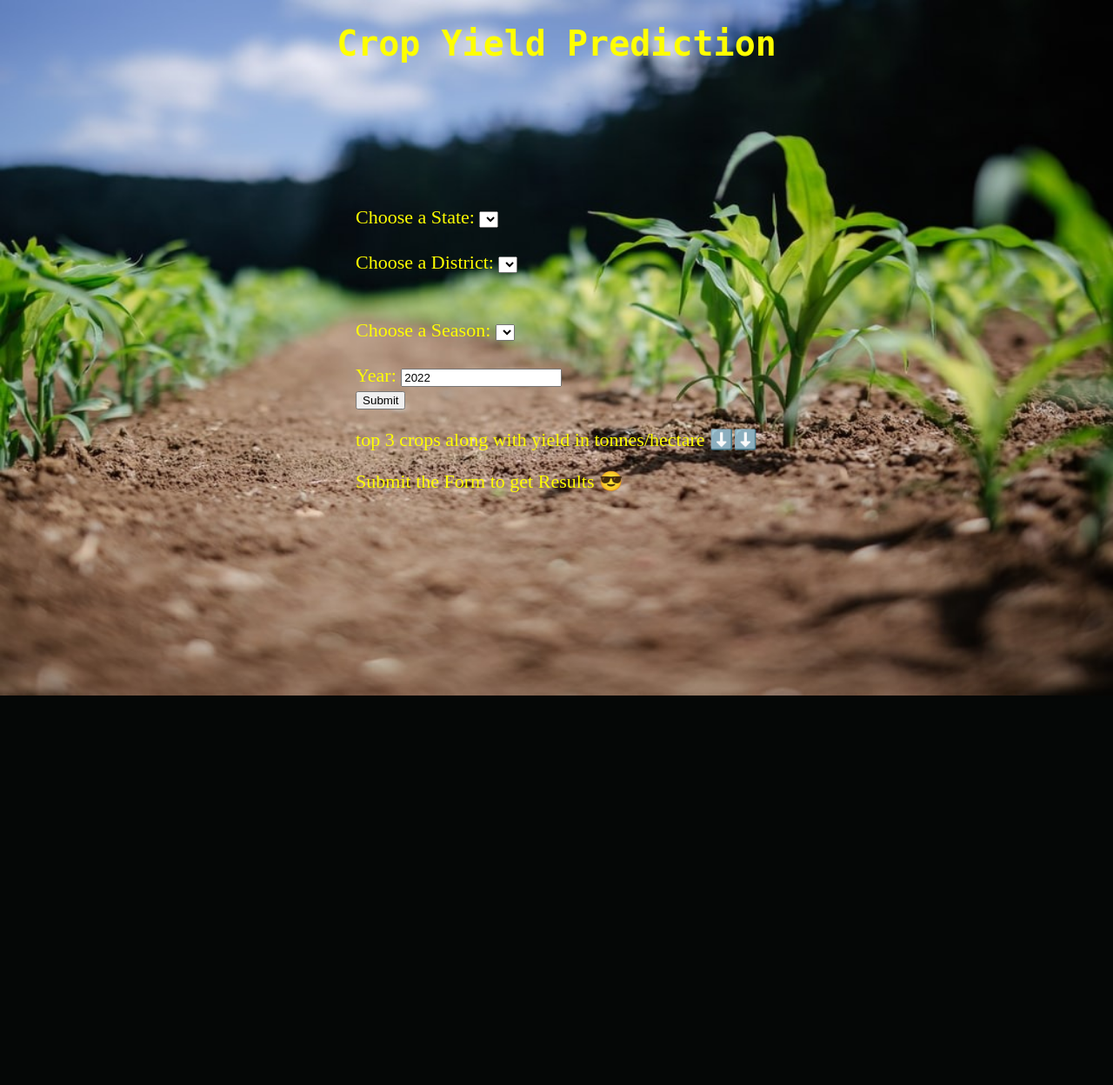
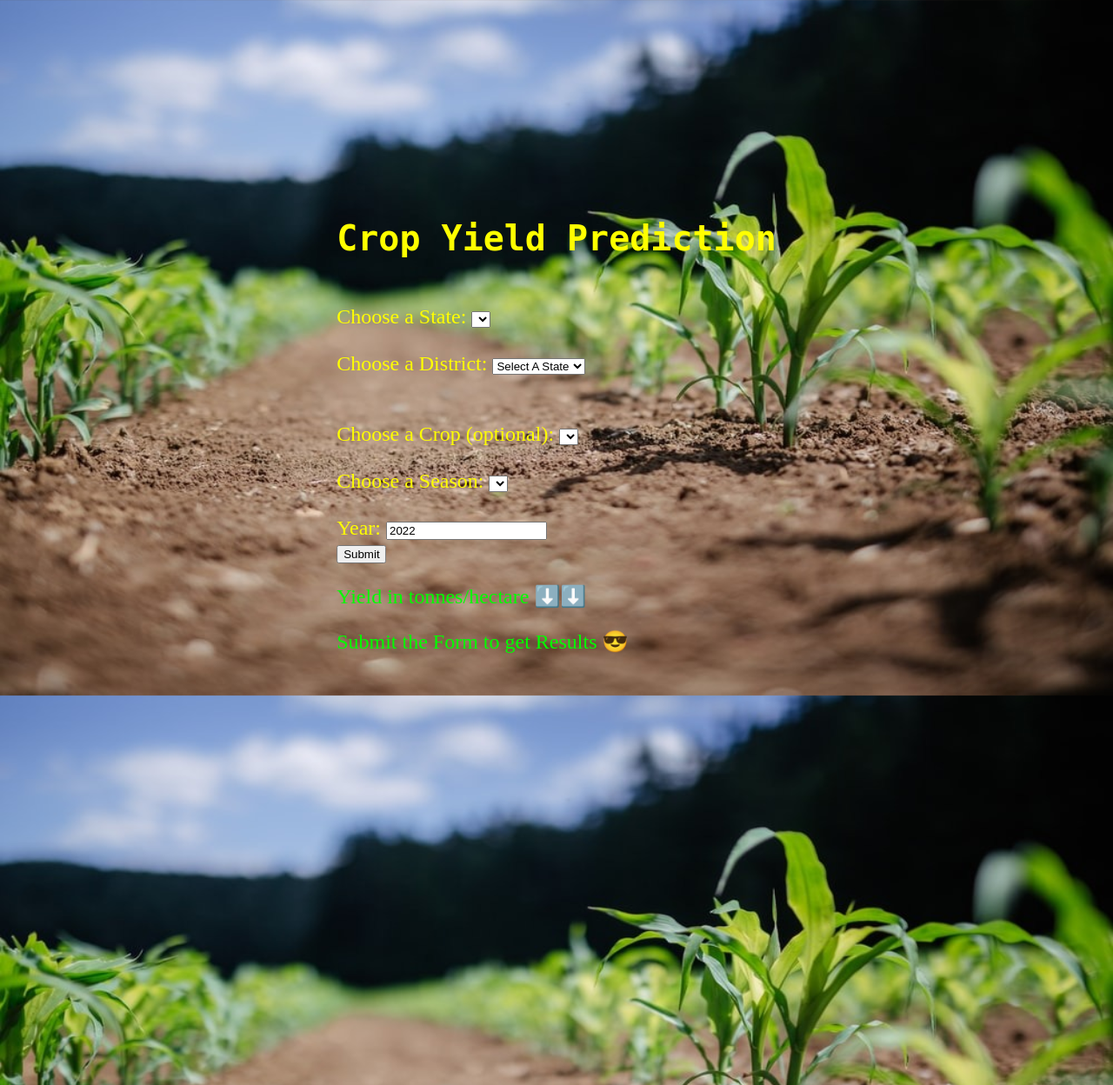
Before and after one commit to adityasaich/sasi_btp, a Flask app: page / in a window 1280 px wide. Shown: the whole page at 87% size. Before the commit the page ends 800 px from the top, so only its background shows below. Run offline with Flask 2, Linux system fonts and the light colour scheme; data that the repository does not hold is empty.

Commit message:
local developement additions and frontend changes for including crop addition (#3)
* changes until no new page redirect

* added logic for frontend

```diff
--- a/app.py
+++ b/app.py
@@ -20,7 +20,7 @@
 
 @app.route('/options')
 def getOptions():
-    result = ''
+    result = '<option value=\'Select\'>Select</option>'
     for option in clf.params['labels'][request.args.get('param')]:
         result += '<option value=\'{option}\'>{option}</option>'.format(
             option=option)
@@ -32,7 +32,9 @@
     body = json.loads(request.data)
     response = {}
     try:
-        return{'result': clf.predict(body['district'], body['season'], int(body['year']))}
+        response = clf.predict(
+            body['district'], body['season'], int(body['year']), body['crop'])
+        return make_response({"result": response[0]}, response[1])
     except Exception as err:
         print("while predicting error has occured " + str(err))
         return make_response("error while prediction", 500)
--- a/static/css/main.css
+++ b/static/css/main.css
@@ -1,3 +1,6 @@
+html {
+  overflow-y: auto;
+}
 body {
   background-image: url("crop_yield.jpeg");
   background-repeat: no-repeat;
@@ -5,21 +8,23 @@
   background-size: 100% 100%;
   color: yellow;
 }
-section {
-  font-size: 22px;
+
+.output {
+  font-size: 24px;
   color: yellow;
   border-radius: 1em;
   padding: 1em;
-  position: absolute;
   top: 50%;
   left: 50%;
   margin-right: -50%;
   transform: translate(-50%, -50%);
+  position: absolute;
+  bottom: 0;
 }
 table,
 tr,
 td {
-  font-size: 40px;
+  font-size: 20px;
   font-family: monospace;
   font-weight: bold;
 }
@@ -28,3 +33,9 @@
   font-family: monospace;
   text-align: center;
 }
+.results {
+  color: rgb(0, 255, 0);
+  overflow-y: auto;
+  height: 600px;
+  width: 500px;
+}
--- a/static/js/main.js
+++ b/static/js/main.js
@@ -16,17 +16,34 @@
   .catch((error) => {
     console.log("error getting seasons from server :(");
   });
-
+fetch(new URL(document.URL) + "options?param=Crop")
+  .then((res) => res.json())
+  .then((data) => (document.getElementById("crop").innerHTML = data.result))
+  .catch((error) => {
+    console.log("error getting crops from server :(");
+  });
 function predict() {
   document.getElementById("results").innerHTML = "Fetching Data ⏳⏳⏳";
   let body = {
     district: document.getElementById("districtName").value,
     season: document.getElementById("season").value,
     year: document.getElementById("year").value,
+    crop: document.getElementById("crop").value,
   };
-  if (!body.district || !body.season || !body.year) {
-    document.getElementById("results").innerHTML =
-      "Select a State and Fill the Year";
+  if (document.getElementById("stateName").value == "Select") {
+    document.getElementById("results").innerHTML = "Select a State";
+    return;
+  }
+  if (body.district == "Select") {
+    document.getElementById("results").innerHTML = "Select a Ditrict";
+    return;
+  }
+  if (body.season == "Select") {
+    document.getElementById("results").innerHTML = "Select a Season ";
+    return;
+  }
+  if (body.year == "") {
+    document.getElementById("results").innerHTML = "Fill a Year ";
     return;
   }
   fetch(new URL(document.URL) + "predict", {
@@ -41,13 +58,22 @@
     referrerPolicy: "no-referrer", // no-referrer, *no-referrer-when-downgrade, origin, origin-when-cross-origin, same-origin, strict-origin, strict-origin-when-cross-origin, unsafe-url
     body: JSON.stringify(body), // body data type must match "Content-Type" header
   })
-    .then((res) => res.json())
+    .then((res) => {
+      if (!res.ok) throw "response staus is not ok " + res.status;
+      return res.json();
+    })
     .then((data) => {
       let crops = data.result;
-      let htmlString = "";
+      let htmlString = "<table><tr><th>Crop</th><th>Yield</th></tr>";
       for (let i = 0; i < crops.length; i++) {
-        htmlString += "<p><h2>" + crops[i][0] + " " + crops[i][1] + "</h2></p>";
+        htmlString +=
+          "<tr><td>" +
+          crops[i][0] +
+          "</td><td>" +
+          crops[i][1].toFixed(2) +
+          "</td></tr>";
       }
+      htmlString += "</table>";
       document.getElementById("results").innerHTML = htmlString;
       return;
     })
@@ -57,9 +83,10 @@
         "Something Went Wrong 🤕🤕🤕";
     });
 }
-
+document.getElementById("districtName").innerHTML =
+  "<option value='Select'>Select A State</option>";
 function List2PicklistValue(list) {
-  result = "";
+  result = "<option value='Select'>Select</option>";
   for (idx in list) {
     result += "<option value='" + list[idx] + "'>" + list[idx] + "</option>\n";
   }
@@ -68,7 +95,12 @@
 
 function stateSelected() {
   let state = document.getElementById("stateName").value;
-  document.getElementById("districtName").innerHTML = List2PicklistValue(
-    stateDistrictMap[state]
-  );
+  if (state == "Select") {
+    document.getElementById("districtName").innerHTML =
+      "<option value='Select'>Select A State</option>";
+  } else {
+    document.getElementById("districtName").innerHTML = List2PicklistValue(
+      stateDistrictMap[state]
+    );
+  }
 }
--- a/templates/index.html
+++ b/templates/index.html
@@ -9,24 +9,28 @@
       href="{{ url_for('static', filename='css/main.css') }}"
     />
     <title>Crop Yield Prediction</title>
-    <h1>Crop Yield Prediction</h1>
   </head>
   <body>
-      <section>
+      <div class = output>
+        <h1>Crop Yield Prediction</h1>
       <form>
         <br><label for="stateName">Choose a State:</label>
         <select name="stateName" id="stateName" onChange="stateSelected()"></select></br>
         <br><label for="districtName">Choose a District:</label>
         <select name="districtName" id="districtName"></select></form></br>
+        <br><label for="crop">Choose a Crop (optional):</label>
+        <select name="crop" id="crop"></select></br>
         <br><label for="season">Choose a Season:</label>
         <select name="season" id="season"></select></br>
         <br><label for="year">Year:</label>
         <input type="text" name="year" id="year" value="2022"></br>
         <button onClick="predict()">Submit</button>
       </form>
-      <p>top 3 crops along with yield in tonnes/hectare ⬇️⬇️</p>
+      <div class= results>
+      <p>Yield in tonnes/hectare ⬇️⬇️</p>
       <p id="results">Submit the Form to get Results 😎 </p>
-      </section>
+      </div>
+    </div>
   </body>
   <script src="{{ url_for('static', filename='js/main.js') }}"></script>
 </html>
```
Also changed, not shown: model.py (+32 -26 lines), requirements.txt (+11 -0 lines).
